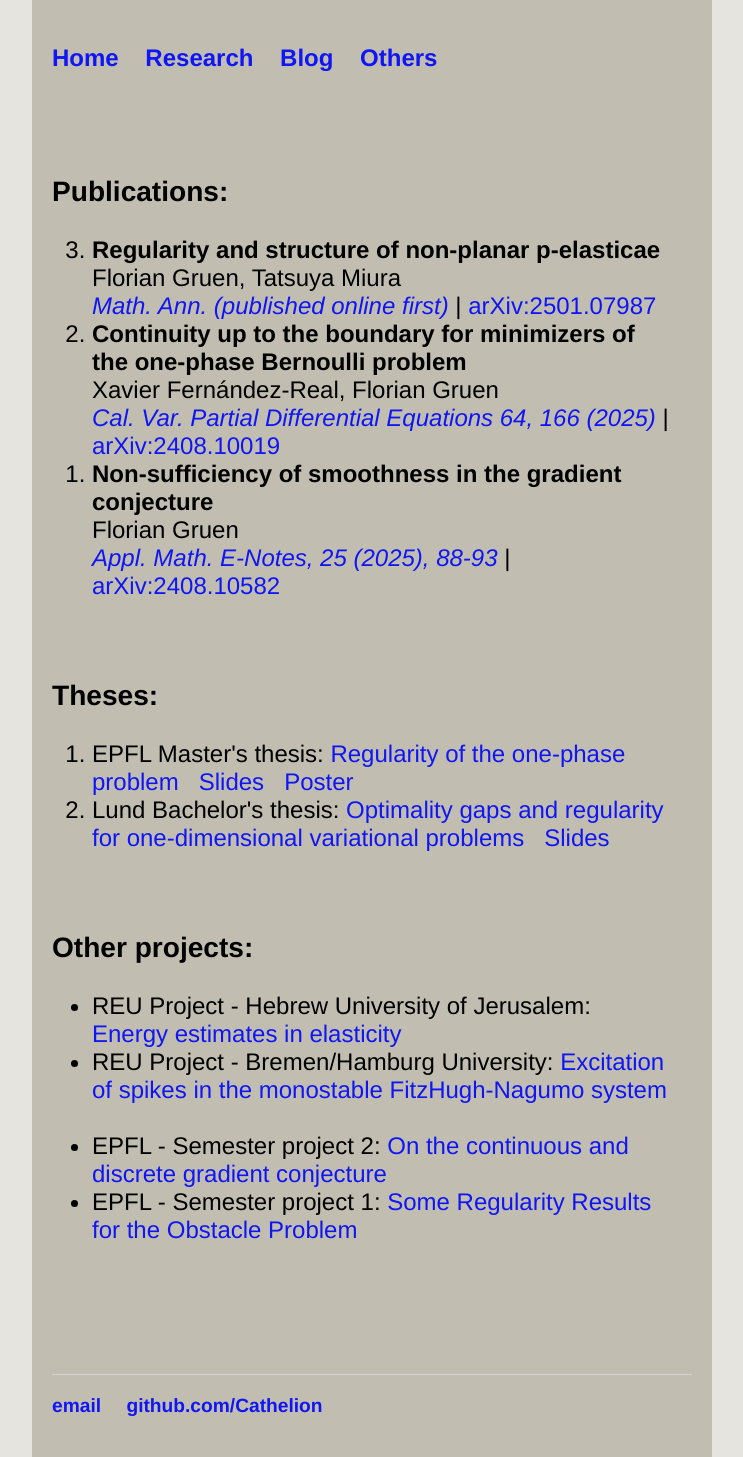
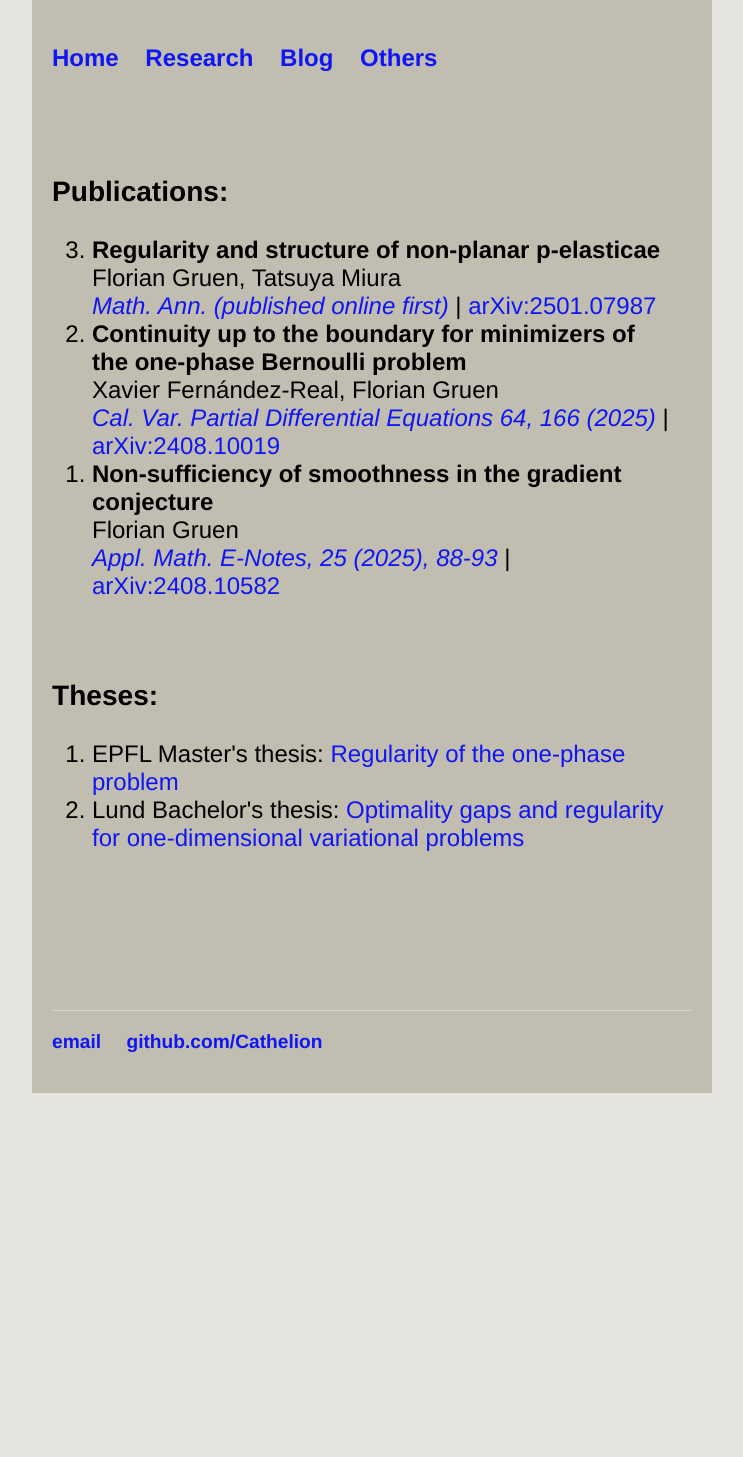
Before and after one commit to Cathelion/Cathelion.github.io, a Jekyll site: the page built from research/research.html, in a window 1280 px wide. Shown: the whole page, without its empty margins (268-1011 px from the left). Built offline with Jekyll 4.4.1, drawn with Linux system fonts in a browser that asks for light colours; after the commit the page ends 1093 px from its top, so only the background shows below that.

Commit message:
Update research.html

```diff
--- a/research/research.html
+++ b/research/research.html
@@ -17,14 +17,15 @@ title: Research
  <ol>
   <li>EPFL Master's thesis:
 			<a href="/research/Master_Thesis_R.pdf">Regularity of the one-phase problem</a> &nbsp;
-			<a href="/research/Master_Thesis-1_R.pdf">Slides</a>  &nbsp;
-			<a href="/research/Master_Thesis_Slides_R.pdf">Poster</a></li>
+			<!-- <a href="/research/Master_Thesis-1_R.pdf">Slides</a>  &nbsp;
+			<a href="/research/Master_Thesis_Slides_R.pdf">Poster</a></li> -->
   <li>Lund Bachelor's thesis:
           <a href="/research/bthesis_R.pdf">Optimality gaps and regularity for one-dimensional variational problems</a> &nbsp;
-			<a href="/research/bthesis_Slides_R.pdf">Slides</a></li>
+		<!--	<a href="/research/bthesis_Slides_R.pdf">Slides</a></li> -->
 </ol>
 			<br>
 
+				<!--
 			<h3>Other projects:</h3>
 			 <ul>
   <li>REU Project - Hebrew University of Jerusalem:
@@ -34,14 +35,15 @@ title: Research
 system</a> &nbsp;
 			<!-- <a href="/research/Action_potentials_in_action_R.pdf">Action potentials in action - Pulse waves for partial differential equations (Version 1)</a> -->
 			 <!-- &nbsp; <a href="/research/Action_potentials_in_action_Slides_R.pdf">Slides</a></li> -->
-  <li>EPFL - Semester project 2:
+ <!-- <li>EPFL - Semester project 2:
 			<a href="/research/Gradient_Conjecture_Project_R.pdf">On the continuous and discrete gradient conjecture</a> &nbsp;
 			<!-- <a href="/research/Gradient_Conjecture_Project_Slides_R.pdf">Slides</a> </li> -->
-	<li>EPFL - Semester project 1:
+<!--	<li>EPFL - Semester project 1:
 			<a href="/research/Obstacle_Project_R.pdf">Some Regularity Results for the Obstacle Problem</a> &nbsp;
 			<!-- <a href="/research/Obstacle_Project_Slides_R.pdf">Slides</a> &nbsp; -->
 			<!-- <a href="/research/Obstacle_Project_Poster_R.pdf">Poster presented at 2022 Gene Golub SIAM Summer School</a> </li> -->
-</ul>
+<!--</ul>
+		-->
 
 		</div><!-- /.blurb -->
 		</div><!-- /.container -->
```
